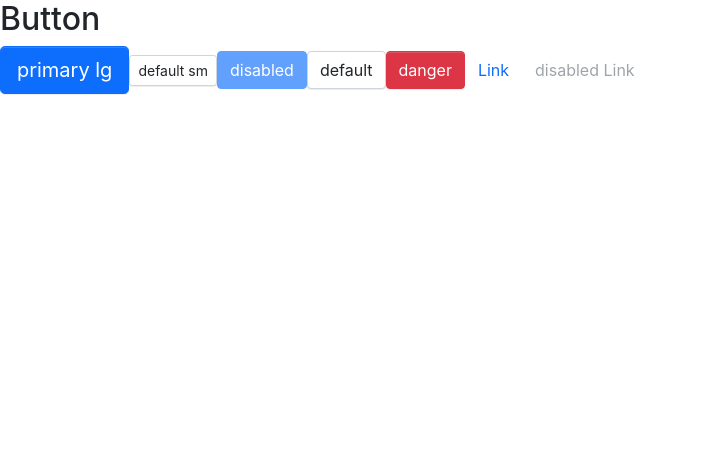
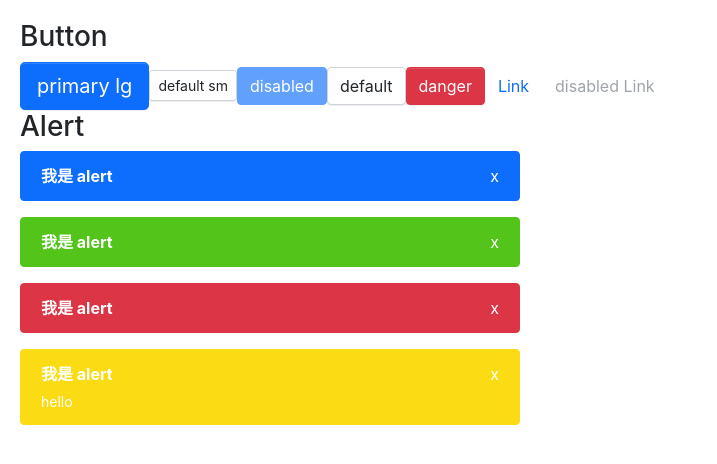
Before and after one commit to destinytaoer/fire-emblem, a React (Create React App) app: page / in a window 1280 px wide. Shown: the top 464 px of the page, without its empty margins (0-717 px from the left). Built offline with nearby package versions, Linux system fonts and the light colour scheme.

Commit message:
feat(Alert): 添加 Alert 组件

```diff
--- a/src/App.tsx
+++ b/src/App.tsx
@@ -1,11 +1,11 @@
 import React from 'react';
 import Button, { ButtonType, ButtonSize } from './components/Button/button';
+import Alert, { AlertType } from './components/Alert/alert';
 
 function App() {
   return (
-    <div className='App'>
-      <header className='App-header'>
-        <h2>Button</h2>
+    <div style={{ padding: 20 }}>
+      <h3>Button</h3>
       <Button btnType={ButtonType.PRIMARY} size={ButtonSize.LARGE}>
         primary lg
       </Button>
@@ -16,14 +16,20 @@ function App() {
       <Button btnType={ButtonType.DEFAULT}>default</Button>
       <Button btnType={ButtonType.DANGER}>danger</Button>
       <Button btnType={ButtonType.LINK} href='http://www.baidu.com'>
-          {' '}
-          Link{' '}
+        Link
       </Button>
       <Button btnType={ButtonType.LINK} disabled href='http://www.baidu.com'>
-          {' '}
-          disabled Link{' '}
+        disabled Link
       </Button>
-      </header>
+      <h3>Alert</h3>
+      <div style={{ width: 500 }}>
+        <Alert title='我是 alert' />
+        <Alert title='我是 alert' type={AlertType.SUCCESS} />
+        <Alert title='我是 alert' type={AlertType.DANGER} />
+        <Alert title='我是 alert' type={AlertType.WARNING}>
+          hello
+        </Alert>
+      </div>
     </div>
   );
 }
--- /dev/null
+++ b/src/components/Alert/_style.scss
@@ -0,0 +1,51 @@
+$alert-padding-y: .75rem !default;
+$alert-padding-x: 1.25rem !default;
+$alert-margin-bottom: 1rem !default;
+$alert-desc-margin-top: .3rem !default;
+
+$alert-title-font-size: $font-size-base !default;
+$alert-title-font-weight: $font-weight-bold !default;
+$alert-desc-font-size: $font-size-sm !default;
+
+
+.alert {
+  position: relative;
+  padding: $alert-padding-y $alert-padding-x;
+  margin-bottom: $alert-margin-bottom;
+  border: $border-width solid transparent;
+  border-radius: $border-radius;
+
+  background: $primary;
+  color: $white;
+  border-color: $primary;
+
+  &-title {
+    font-size: $alert-title-font-size;
+    font-weight: $alert-title-font-weight;
+  }
+  &-desc {
+    margin: $alert-desc-margin-top 0 0;
+    font-size: $alert-desc-font-size;
+  }
+  &-close {
+    position: absolute;
+    top: 0;
+    right: 0;
+    padding: $alert-padding-y $alert-padding-x;
+    color: inherit;
+    cursor: pointer;
+  }
+}
+
+.alert-default {
+  @include alert-style($primary, $white, $primary);
+}
+.alert-success {
+  @include alert-style($success, $white, $success);
+}
+.alert-danger {
+  @include alert-style($danger, $white, $danger);
+}
+.alert-warning {
+  @include alert-style($warning, $white, $warning);
+}
--- /dev/null
+++ b/src/components/Alert/alert.tsx
@@ -0,0 +1,40 @@
+import React, { FC } from 'react';
+import classnames from 'classnames';
+
+export enum AlertType {
+  SUCCESS = 'success',
+  DEFAULT = 'default',
+  DANGER = 'danger',
+  WARNING = 'warning',
+}
+
+interface AlertProps {
+  type?: AlertType;
+  className?: string;
+  title: string;
+  closable?: boolean;
+  children?: React.ReactNode;
+}
+
+const Alert: FC<AlertProps> = (props) => {
+  const { className, type, title, closable, children } = props;
+
+  const classes = classnames('alert', className, {
+    [`alert-${type}`]: type,
+  });
+
+  return (
+    <div className={classes}>
+      <span className='alert-title'>{title}</span>
+      {children && <div className='alert-desc'>{children}</div>}
+      {closable && <span className='alert-close'>x</span>}
+    </div>
+  );
+};
+
+Alert.defaultProps = {
+  type: AlertType.DEFAULT,
+  closable: true,
+};
+
+export default Alert;
--- a/src/styles/_colors.scss
+++ b/src/styles/_colors.scss
@@ -29,7 +29,7 @@ $cyan:   #17a2b8 !default;
 // 功能色
 $primary:   $blue !default;
 $secondary: $gray-600 !default;
-$success:   $cyan !default;
+$success:   $green !default;
 $warning:   $yellow !default;
 $danger:    $red !default;
 $light:     $gray-100 !default;
--- a/src/styles/_mixin.scss
+++ b/src/styles/_mixin.scss
@@ -31,3 +31,9 @@
     border-color: $border;
   }
 }
+
+@mixin alert-style($background, $color, $border) {
+  background: $background;
+  color: $color;
+  border-color: $border;
+}
--- a/src/styles/index.scss
+++ b/src/styles/index.scss
@@ -1,5 +1,6 @@
-@import "variables";
-@import "reboot";
+@import 'variables';
+@import 'reboot';
 @import 'mixin';
 
 @import '../components/Button/style';
+@import '../components/Alert/style';
```
Lines whose indentation alone changed are shown as unchanged.
